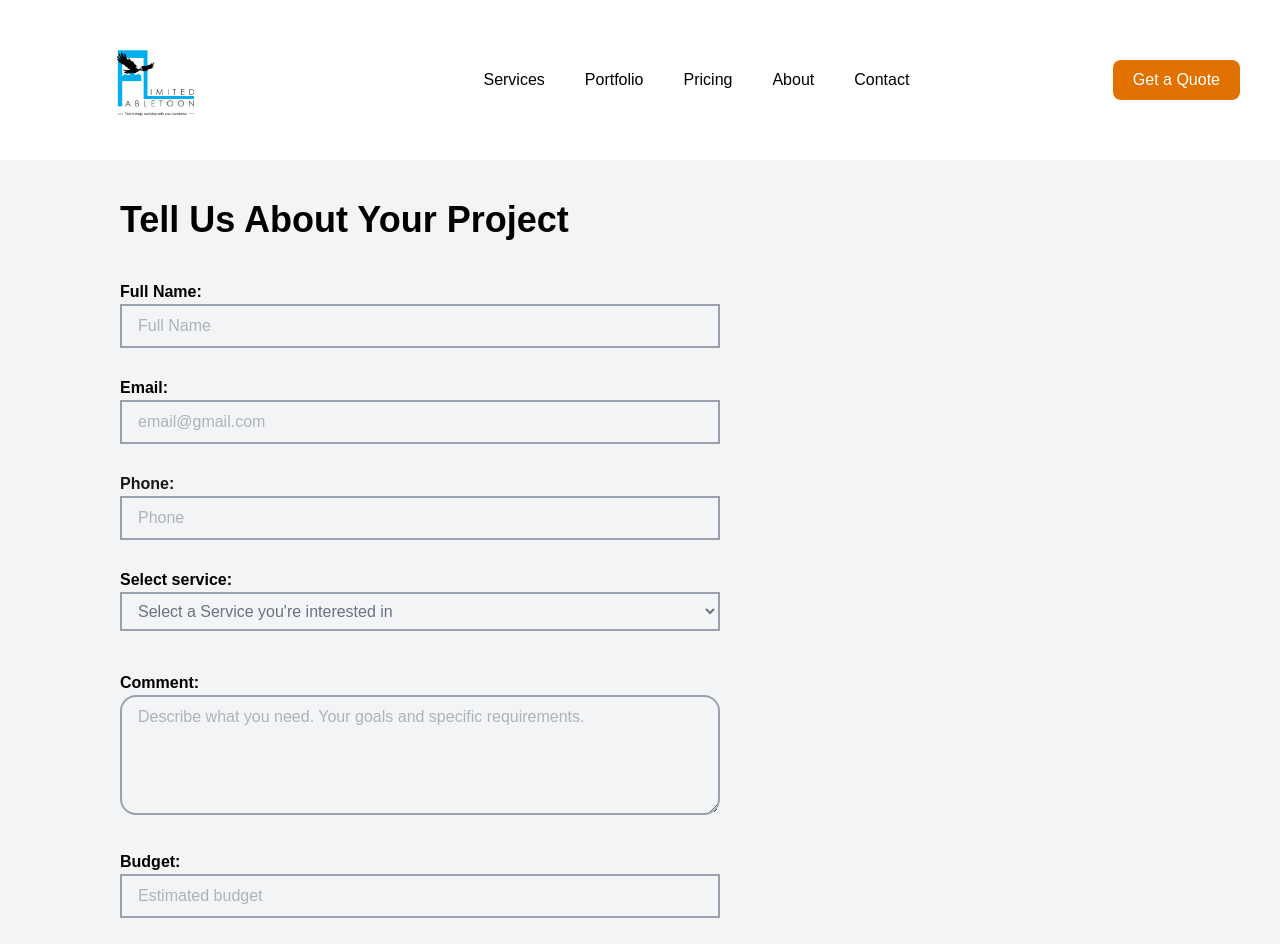
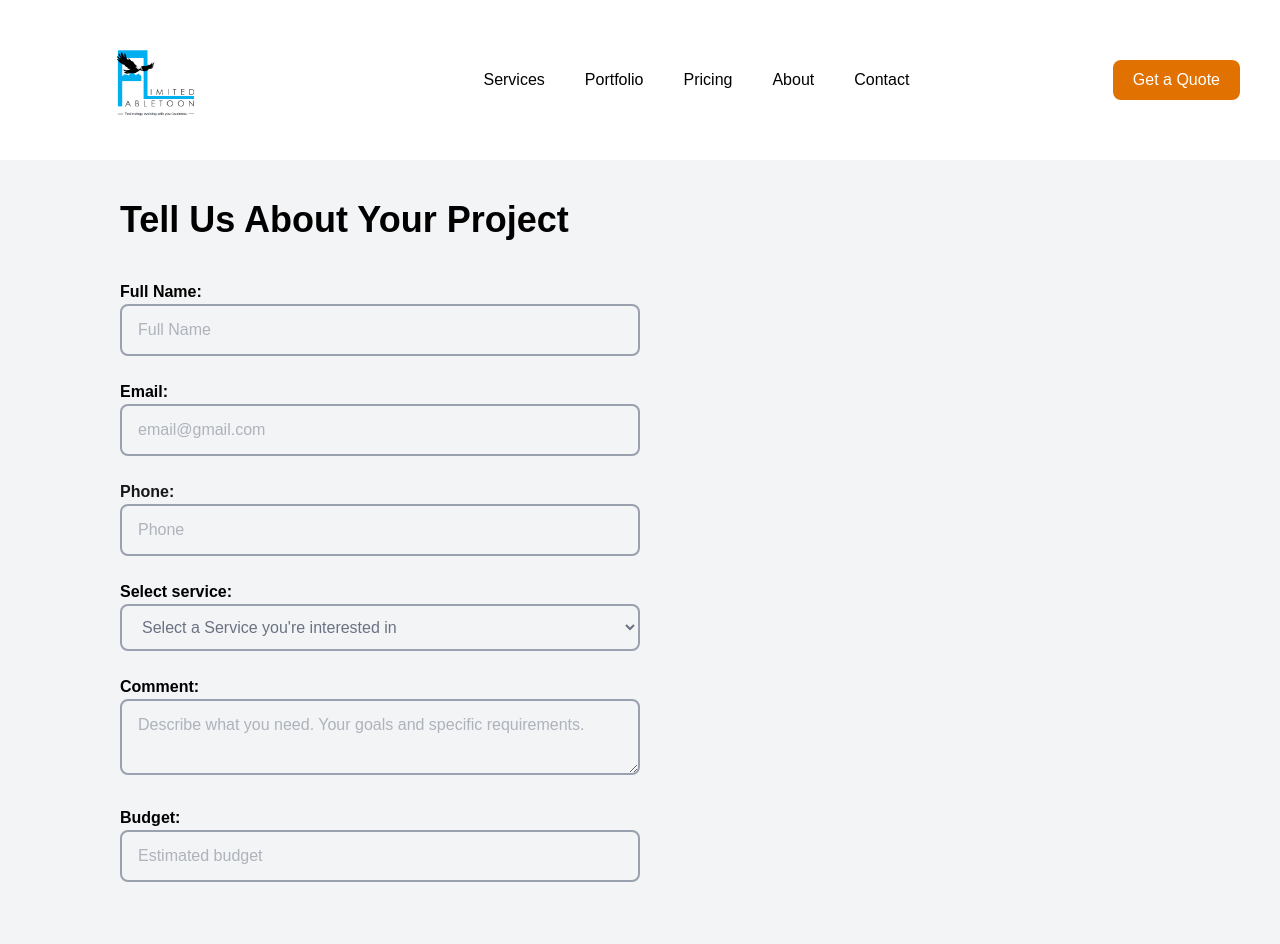
Before and after one commit to fabletoonlimited/fabletoonnewweb, a Next.js app: page /quote in a window 1280 px wide. Shown: the top 944 px of the page. Built offline with nearby package versions, Linux system fonts and the light colour scheme.

Commit message:
fixed quote page

```diff
--- a/src/app/contact/page.js
+++ b/src/app/contact/page.js
@@ -148,7 +148,7 @@ const Page = () => {
                   value={isContact.phone}
                   onChange={handleChange}
                   placeholder="Phone"
-                  className="w-full border-2 border-gray-400 text-gray-500 px-4 py-3 rounded-lg outline-none focus:border-purple-600 transition"
+                  className="w-full border-2 text-gray-500 border-gray-400 px-4 py-3 rounded-lg outline-none focus:border-purple-600 transition"
                 />
               </div>
 
--- a/src/app/quote/page.js
+++ b/src/app/quote/page.js
@@ -103,18 +103,27 @@ const Page = () => {
   };
 
   return (
-    <div className="w-screen h-auto bg-gray-100">
+    <div className="w-full min-h-screen overflow-x-hidden bg-gray-100">
       <ToastContainer />
 
       <Nav />
 
-      <h1 className="md:px-30 px-10 md:text-4xl text-3xl font-bold text-black my-10">
+      {/* Page Heading */}
+      <section className="px-5 sm:px-8 md:px-12 lg:px-20 xl:px-30">
+        <h1 className="md:text-4xl text-3xl font-bold text-black my-10">
           Tell Us About Your Project
         </h1>
+      </section>
 
-      <div className="md:w-88 w-50 md:px-30 px-10">
-        <form onSubmit={handleSubmit}>
+      <section className="px-5 sm:px-8 md:px-12 lg:px-20 xl:px-30 pb-50">
+        <div className="flex flex-col lg:flex-row gap-12 lg:gap-20 xl:gap-28 max-w-7xl mx-auto">
+          {/*Form */}
+          <div className="w-full lg:w-1/2">
+            <form onSubmit={handleSubmit} className="w-full">
+
               {/* Full Name */}
+              <div className="mb-6">
+
                 <p className="font-bold text-black">Full Name:</p>
 
                 <input
@@ -123,10 +132,12 @@ const Page = () => {
                   value={isQuote.fullName}
                   onChange={handleChange}
                   placeholder="Full Name"
-            className="border-2 border-gray-400 text-gray-500 px-4 py-2 md:w-150 w-88 mb-7"
+                  className="w-full border-2 border-gray-400 text-gray-500 px-4 py-3 rounded-lg outline-none focus:border-purple-600 transition"
                 />
+              </div>
 
               {/* Email */}
+              <div className="mb-6">
                 <p className="font-bold text-black">Email:</p>
 
                 <input
@@ -135,10 +146,12 @@ const Page = () => {
                   value={isQuote.email}
                   onChange={handleChange}
                   placeholder="email@gmail.com"
-            className="border-2 border-gray-400 text-gray-500 px-4 py-2 md:w-150 w-88 mb-7"
+                  className="w-full border-2 border-gray-400 text-gray-500 px-4 py-3 rounded-lg outline-none focus:border-purple-600 transition"
                 />
+              </div>
 
               {/* Phone */}
+              <div className="mb-6">
                 <p className="font-bold text black">Phone:</p>
 
                 <input
@@ -147,17 +160,19 @@ const Page = () => {
                   value={isQuote.phone}
                   onChange={handleChange}
                   placeholder="Phone"
-            className="border-2 border-gray-400 text-gray-500 px-4 py-2 md:w-150 w-88 mb-7"
+                  className="w-full border-2 border-gray-400 text-gray-500 px-4 py-3 rounded-lg outline-none focus:border-purple-600 transition"
                 />
+              </div>
 
               {/* Select Service */}
+              <div className="mb-6">
                 <p className="font-bold w-100 text-black">Select service:</p>
 
                 <select
                   name="selectService"
                   value={isQuote.selectService}
                   onChange={handleChange}
-            className="border-2 border-gray-400 px-3 text-gray-500 md:w-150 w-88 py-2 mb-10"
+                  className="w-full border-2 border-gray-400 text-gray-500 px-4 py-3 rounded-lg outline-none focus:border-purple-600 transition"
                 >
                   <option value="">
                     Select a Service you're interested in
@@ -187,8 +202,10 @@ const Page = () => {
                     Google Business Profile
                   </option>
                 </select>
+              </div>
 
               {/* Comment */}
+              <div className="mb-6">
                 <p className="font-bold text-black">Comment:</p>
 
                 <textarea
@@ -196,10 +213,12 @@ const Page = () => {
                   value={isQuote.comment}
                   onChange={handleChange}
                   placeholder="Describe what you need. Your goals and specific requirements."
-            className="border-2 rounded-2xl h-30 border-gray-400 text-gray-500 px-4 py-2 md:w-150 w-88 mb-7"
+                  className="w-full border-2 border-gray-400 text-gray-500 px-4 py-3 rounded-lg outline-none focus:border-purple-600 transition"
                 />
+              </div>
 
               {/* Budget */}
+              <div className="mb-6">
                 <p className="font-bold text-black">Budget:</p>
 
                 <input
@@ -208,19 +227,23 @@ const Page = () => {
                   value={isQuote.budget}
                   onChange={handleChange}
                   placeholder="Estimated budget"
-            className="border-2 border-gray-400 text-gray-500 px-4 py-2 md:w-150 w-88 mb-7"
+                  className="w-full border-2 border-gray-400 text-gray-500 px-4 py-3 rounded-lg outline-none focus:border-purple-600 transition"
                 />
+              </div>
 
               {/* Submit */}
+              <div className="mb-6">
                 <button
                   type="submit"
-            className="mt-10 mb-30 cursor-pointer text-white p-5 px-20 md:w-150 w-90 rounded-full bg-amber-600"
+                  className="mt-10 mb-30 cursor-pointer text-white p-5 px-10 md:w-100 w-85 text-xl font-black rounded-full bg-amber-600"
                 >
                   Submit your quote request
                 </button>
+              </div>
             </form>
           </div>
-
+        </div>
+      </section>
       <Footer />
       <FooterNote />
     </div>
```
Lines whose indentation alone changed are shown as unchanged.
